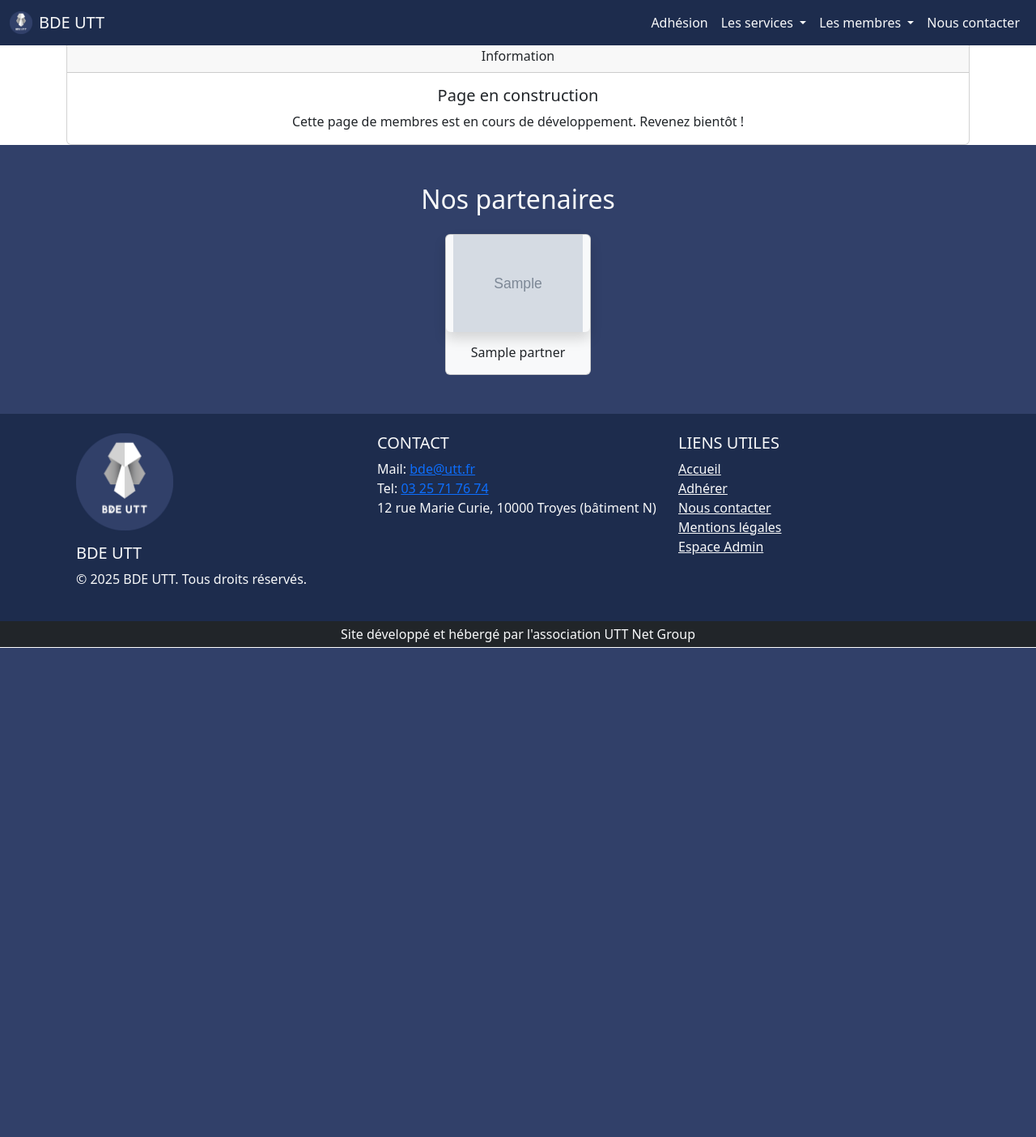
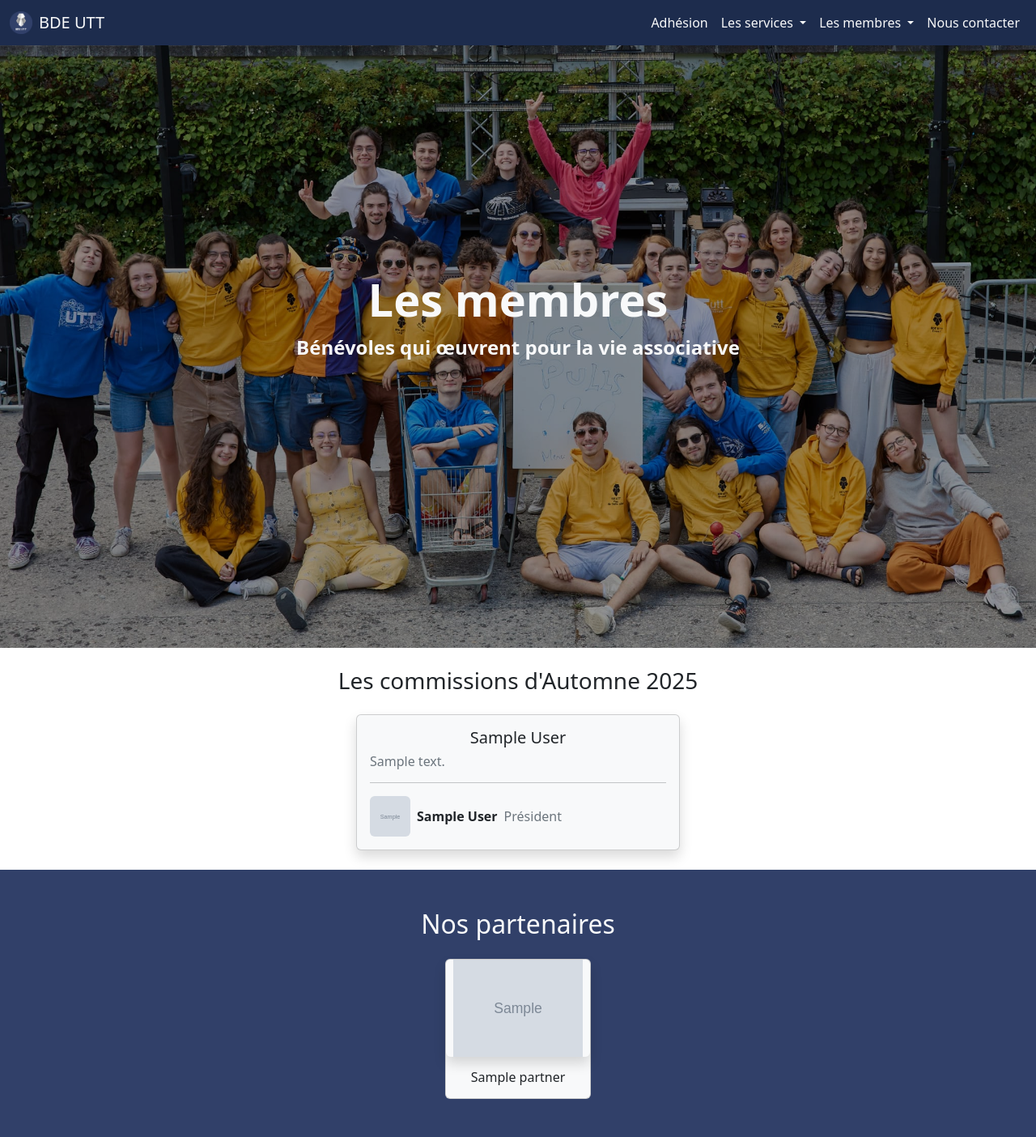
Before and after one commit to ungdev/bde-utt, a Django app: page /members/ in a window 1280 px wide. Shown: the top 1404 px of the page at 81% size. Before the commit the page ends 800 px from the top, so only its background shows below. Run offline with Django 5.2, Linux system fonts and the light colour scheme; tables that the repository leaves empty hold one stand-in row (values such as "Sample post"); grey boxes marked "Sample" are stand-in pictures; parts of the project's set-up code (start-up, migrations or seed data) failed here and were passed over; some libraries are stand-ins or nearby versions.

Commit message:
feat: member&board pages

```diff
--- a/members/models.py
+++ b/members/models.py
@@ -1,5 +1,6 @@
 from django.db import models
 from django.contrib.auth.models import User
+from django.utils.safestring import mark_safe
 from utils.models import picture_upload_to
 
 
@@ -7,14 +8,34 @@ class Team(models.Model):
     name: models.CharField = models.CharField(max_length=100)
     description: models.TextField = models.TextField(blank=True)
 
+    def to_template(self):
+        return {"name": self.name, "description": self.description}
+
     def __str__(self):
         return self.name
 
 
-class MemberProfile(models.Model):
-
+class UserProfile(models.Model):
     def _members_picture_upload_to(instance, filename):
         return picture_upload_to("members")
+
+    user = models.OneToOneField(User, on_delete=models.CASCADE)
+
+    picture: models.ImageField = models.ImageField(
+        upload_to=_members_picture_upload_to, blank=True, null=True
+    )
+
+    description: models.TextField = models.TextField(blank=True)
+
+    @property
+    def picture_url(self):
+        return f"/uploads/{self.picture}"
+
+    def __str__(self):
+        return f"{self.user.first_name} {self.user.last_name} ({self.picture})"
+
+
+class UserTeam(models.Model):
 
     ROLES = [
         ("PRESIDENT", "Président"),
@@ -25,22 +46,39 @@ class MemberProfile(models.Model):
         ("MEMBER", "Membre"),
     ]
 
-    user: models.OneToOneField[User] = models.OneToOneField(
-        User, on_delete=models.CASCADE
-    )
+    user: models.ForeignKey[User] = models.ForeignKey(User, on_delete=models.CASCADE)
+
     role: models.CharField = models.CharField(
         max_length=20, choices=ROLES, default="MEMBER"
     )
+
     team: models.ForeignKey[Team] = models.ForeignKey(
         Team, on_delete=models.SET_NULL, null=True, blank=True
-    )
-    picture: models.ImageField = models.ImageField(
-        upload_to=_members_picture_upload_to, blank=True, null=True
     )
 
     @property
     def role_display(self):
         return dict(self.ROLES).get(self.role, "Unknown")
 
+    def to_template(self):
+        return {
+            "first_name": self.user.first_name,
+            "last_name": self.user.last_name,
+            "role_display": self.role_display,
+            "profile": get_userProfile_from_userTeam(self),
+        }
+
     def __str__(self) -> str:
-        return f"{self.user.first_name} {self.user.last_name} ({self.role_display})"
+        return f"{self.user.first_name} {self.user.last_name} ({self.team.name} - {self.role_display})"
+
+
+def get_userProfile_from_userTeam(member: UserTeam) -> UserProfile:
+    try:
+        user_profile = UserProfile.objects.get(user__id=member.user.pk)
+
+        user_profile.description = mark_safe(
+            user_profile.description.replace("\n", "<br>")
+        )
+        return user_profile
+    except UserProfile.DoesNotExist:
+        return None
--- a/members/templates/members.html
+++ b/members/templates/members.html
@@ -1,17 +1,39 @@
 {% extends "base.html" %}
 
-{% block title %}BDE UTT - Membres{% endblock %}
+{% block title %}BDE UTT{% endblock %}
 
 {% block content %}
-<div class="container mt-5">
-    <div class="card text-center">
-        <div class="card-header">
-            Information
-        </div>
-        <div class="card-body">
-            <h5 class="card-title">Page en construction</h5>
-            <p class="card-text">Cette page de membres est en cours de développement. Revenez bientôt !</p>
+
+{% with title="Les membres" %}
+{% with subtitle="Bénévoles qui œuvrent pour la vie associative" %}
+{% with imgsrc="/static/img/membres.jpg" %}
+{% include "partials/pictureTitle.html" %}
+{% endwith %}{% endwith %}{% endwith %}
+
+<div class="text-center my-4">
+    <h3>Les commissions d'Automne 2025</h3>
+</div>
+
+<div class="d-flex justify-content-center flex-wrap my-4 px-5 gap-3">
+    {% for team in teams %}
+    <div class="card shadow p-3 bg-light" style="min-width: 400px; max-width: 40vw;">
+        <h5 class="card-title text-center m-0">{{team.name}}</h5>
+        <h6 class="card-subtitle text-justify text-secondary mt-2">{{team.description}}</h6>
+        <hr>
+        <div class="d-flex flex-column row-gap-1">
+            {% for member in team.members %}
+            <div class="d-flex flex-row column-gap-2 align-items-center">
+                <img src="{{member.profile.picture_url}}" class="card-img-left rounded" alt="Nom de la personne"
+                    style="width: 50px; height: 50px; object-fit: cover;">
+                <div class="d-flex column-gap-2">
+                    <p class="m-0 align-self-end fw-semibold">{{member.first_name}} {{member.last_name}}</p>
+                    <p class="m-0 text-secondary align-self-end">{{member.role_display}}</p>
+                </div>
+            </div>
+            {% endfor %}
         </div>
     </div>
+    {% endfor %}
 </div>
+
 {% endblock %}
--- a/members/views.py
+++ b/members/views.py
@@ -1,27 +1,64 @@
 from django.shortcuts import render
-from .models import MemberProfile
+from .models import Team, UserTeam, get_userProfile_from_userTeam
 from utils.views import common_data
 
 
 def board(request):
-    members = MemberProfile.objects.filter(team__name="Bureau").select_related("user")
+    members = (
+        UserTeam.objects.select_related("user")
+        .filter(team__name="Bureau")
+        .only("user__id", "user__first_name", "user__last_name", "role")
+    )
+    role_order = UserTeam.ROLES
+    members = sorted(
+        members,
+        key=lambda m: (
+            role_order.index(m.role) if m.role in role_order else len(role_order)
+        ),
+    )
+
+    other_teams = (
+        UserTeam.objects.exclude(team__name="Bureau")
+        .filter(user__in=[member.user for member in members])
+        .only("team__name")
+    )
+
     return render(
         request,
         "board.html",
         {
             **common_data(),
-            "members": members,
+            "members": [
+                {
+                    **member.to_template(),
+                    "other_teams": other_teams.filter(user__id=member.user.pk),
+                }
+                for member in members
+            ],
         },
     )
 
 
 def members(request):
-    members = MemberProfile.objects.select_related("user").all()
+
+    teams = Team.objects.exclude(name="Bureau")
+    users_team = UserTeam.objects.exclude(team__name="Bureau").only("user", "role")
+
+    teams_with_members = [
+        {
+            **team.to_template(),
+            "members": [ut.to_template() for ut in users_team if ut.team.pk == team.pk],
+        }
+        for team in teams
+    ]
+
+    print(teams_with_members)
+
     return render(
         request,
         "members.html",
         {
             **common_data(),
-            "members": members,
+            "teams": teams_with_members,
         },
     )
```
Also changed, not shown: members/admin.py (+8 -3 lines), members/templates/board.html (+42 -8 lines), members/migrations/0001_initial.py, members/migrations/0002_alter_userteam_user.py (added), showcase/migrations/0001_initial.py.
